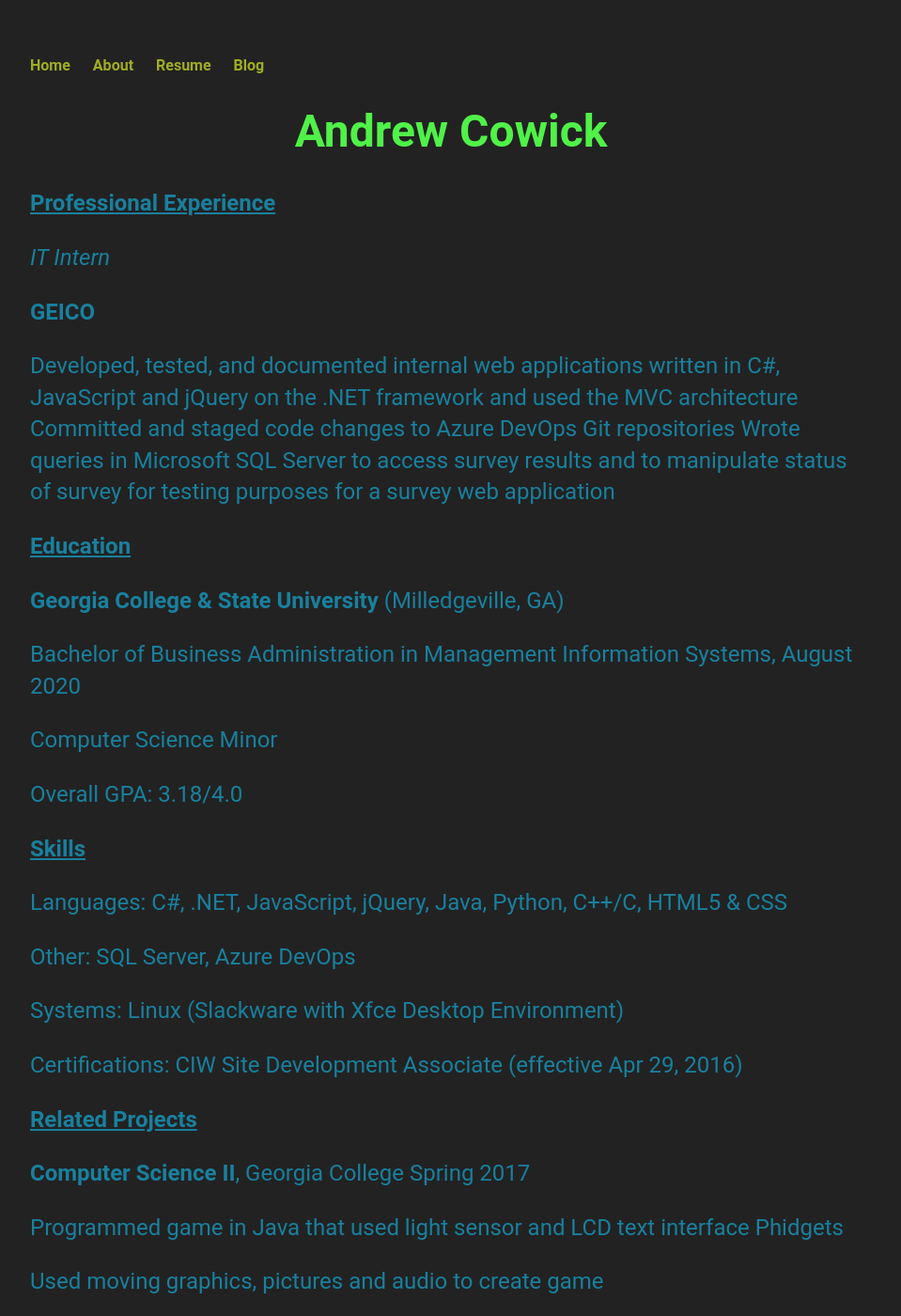
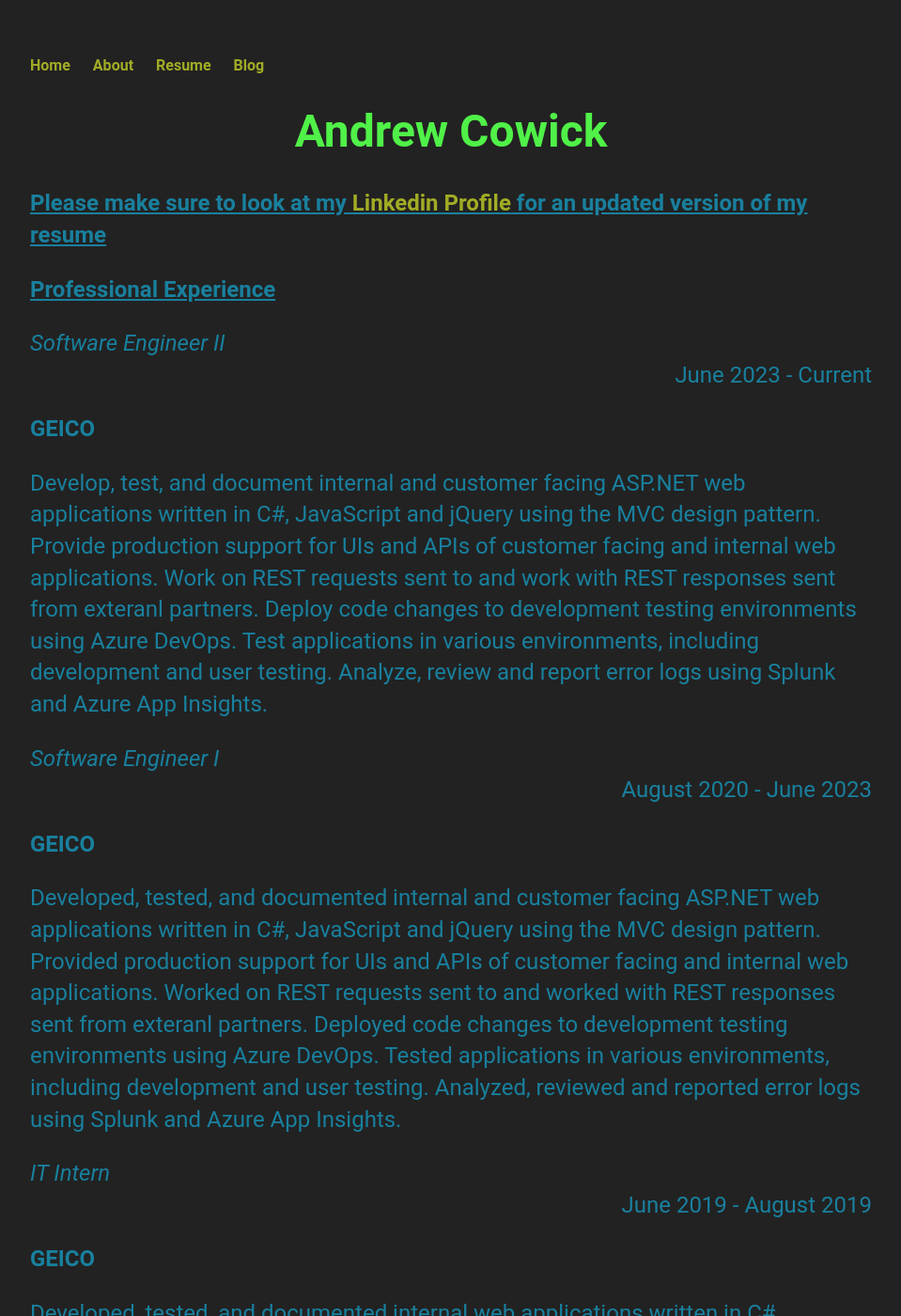
Before and after one commit to acow19/acow19.github.io, a Jekyll site: the page built from resume/index.html, in a window 1280 px wide and 1400 px high. Shown: the whole window at 94% size, without its empty margins (160-1119 px from the left). Built offline with Jekyll 4.4.1, drawn with Linux system fonts in a browser that asks for light colours; comment, search, counter and statistics services are not loaded; some of the changed text lies outside the part shown.

Commit message:
Long overdue update of my resume

```diff
--- a/resume/index.html
+++ b/resume/index.html
@@ -58,18 +58,52 @@ function topFunction() {
     </p>
 
     <p>
+        <strong><u>Please make sure to look at my <a href="https://www.linkedin.com/in/andrew-cowick/" target="_blank">Linkedin Profile</a> for an updated version of my resume</u></strong>
+    </p>
+
+    <p>
         <strong><u>Professional Experience</u></strong>
     </p>
-    <p>
-        <i>IT Intern</i>
+    <p style="text-align: left;">
+        <i>Software Engineer II</i><span style="text-align: right; display: inline-block; width: 100%;">June 2023 - Current</span>
     </p>
     <p>
         <strong>GEICO</strong>
     </p>
     <p>
-        Developed, tested, and documented internal web applications written in C#, JavaScript and jQuery on the .NET framework and used the MVC architecture
-        Committed and staged code changes to Azure DevOps Git repositories
-        Wrote queries in Microsoft SQL Server to access survey results and to manipulate status of survey for testing purposes for a survey web application
+        Develop, test, and document internal and customer facing ASP.NET web applications written in C#, JavaScript and jQuery using the MVC design pattern.
+        Provide production support for UIs and APIs of customer facing and internal web applications.
+        Work on REST requests sent to and work with REST responses sent from exteranl partners.
+        Deploy code changes to development testing environments using Azure DevOps.
+        Test applications in various environments, including development and user testing.
+        Analyze, review and report error logs using Splunk and Azure App Insights.
+
+    </p>
+    <p style="text-align: left;">
+        <i>Software Engineer I</i><span style="text-align: right; display: inline-block; width: 100%;">August 2020 - June 2023</span>
+    </p>
+    <p>
+        <strong>GEICO</strong>
+    </p>
+    <p>
+        Developed, tested, and documented internal and customer facing ASP.NET web applications written in C#, JavaScript and jQuery using the MVC design pattern.
+        Provided production support for UIs and APIs of customer facing and internal web applications.
+        Worked on REST requests sent to and worked with REST responses sent from exteranl partners.
+        Deployed code changes to development testing environments using Azure DevOps.
+        Tested applications in various environments, including development and user testing.
+        Analyzed, reviewed and reported error logs using Splunk and Azure App Insights.
+
+    </p>
+    <p style="text-align: left;">
+        <i>IT Intern</i><span style="text-align: right; display: inline-block; width: 100%;">June 2019 - August 2019</span>
+    </p>
+    <p>
+        <strong>GEICO</strong>
+    </p>
+    <p>
+        Developed, tested, and documented internal web applications written in C#, JavaScript and jQuery on the .NET framework and used the MVC architecture.
+        Committed and staged code changes to Azure DevOps Git repositories.
+        Wrote queries in Microsoft SQL Server to access survey results and to manipulate status of survey for testing purposes for a survey web application.
 
     </p>
 
@@ -99,17 +133,17 @@ function topFunction() {
     <strong><u>Skills</u></strong>
 </p>
 <p>
-    Languages: C#, .NET, JavaScript, jQuery, Java, Python, C++/C, HTML5 &amp; CSS
+    Languages: C#, .NET, JavaScript, jQuery, Java, Python, C++/C, HTML5 &amp; CSS3
 </p>
 <p>
-    Other: SQL Server, Azure DevOps
+    Other: SQL Server, Azure DevOps, Azure App Insights, Splunk
 </p>
 <p>
     Systems: Linux (Slackware with Xfce Desktop
     Environment)
 </p>
 <p>
-    Certifications: CIW Site Development Associate (effective Apr 29, 2016)
+    Certifications: AZ-900 Microsoft Azure Fundamentals (effective May 30, 2022), CIW Site Development Associate (effective Apr 29, 2016)
 </p>
 <p>
     <strong><u> </u></strong>
```
Also changed, not shown: README.md.
